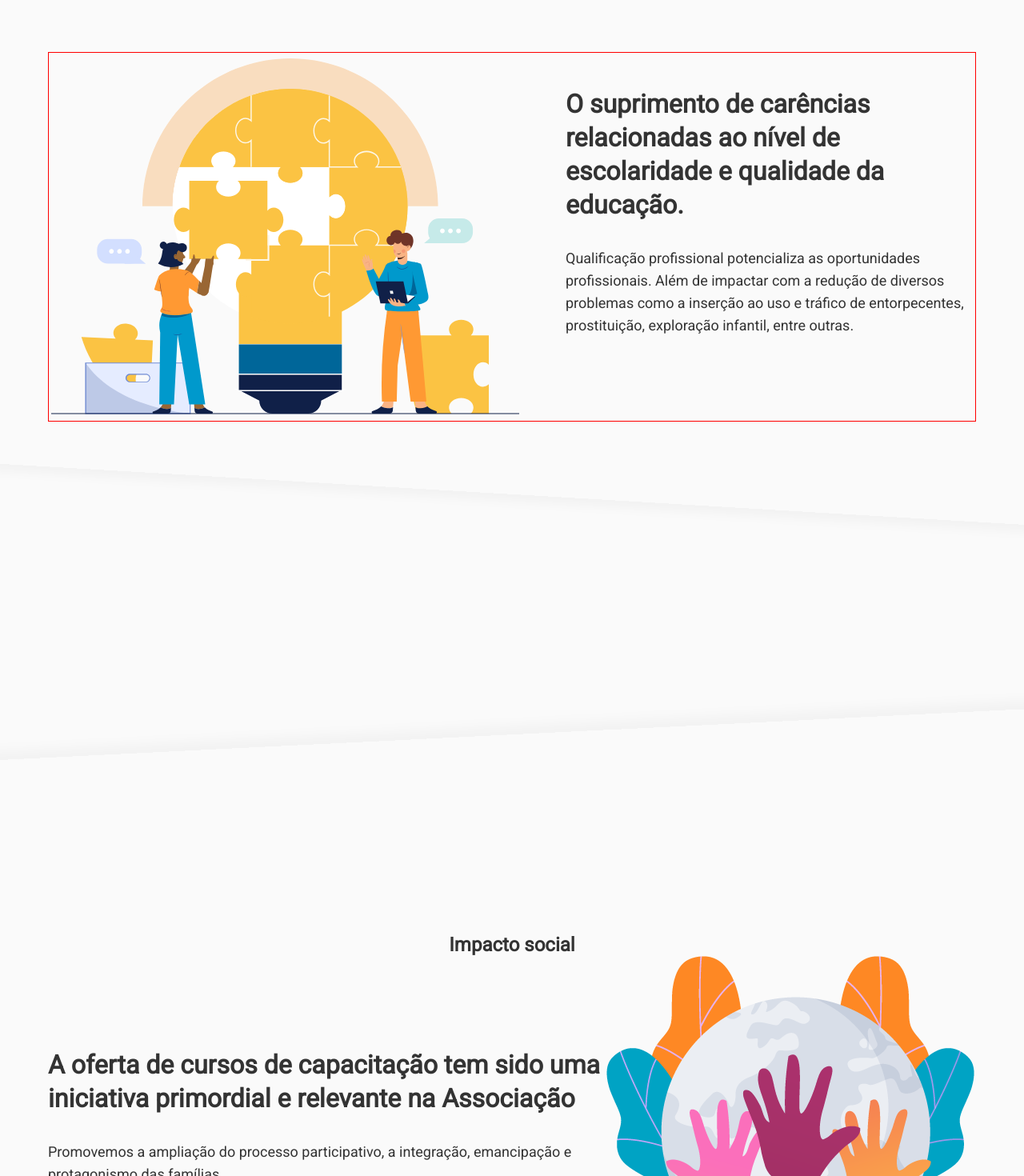
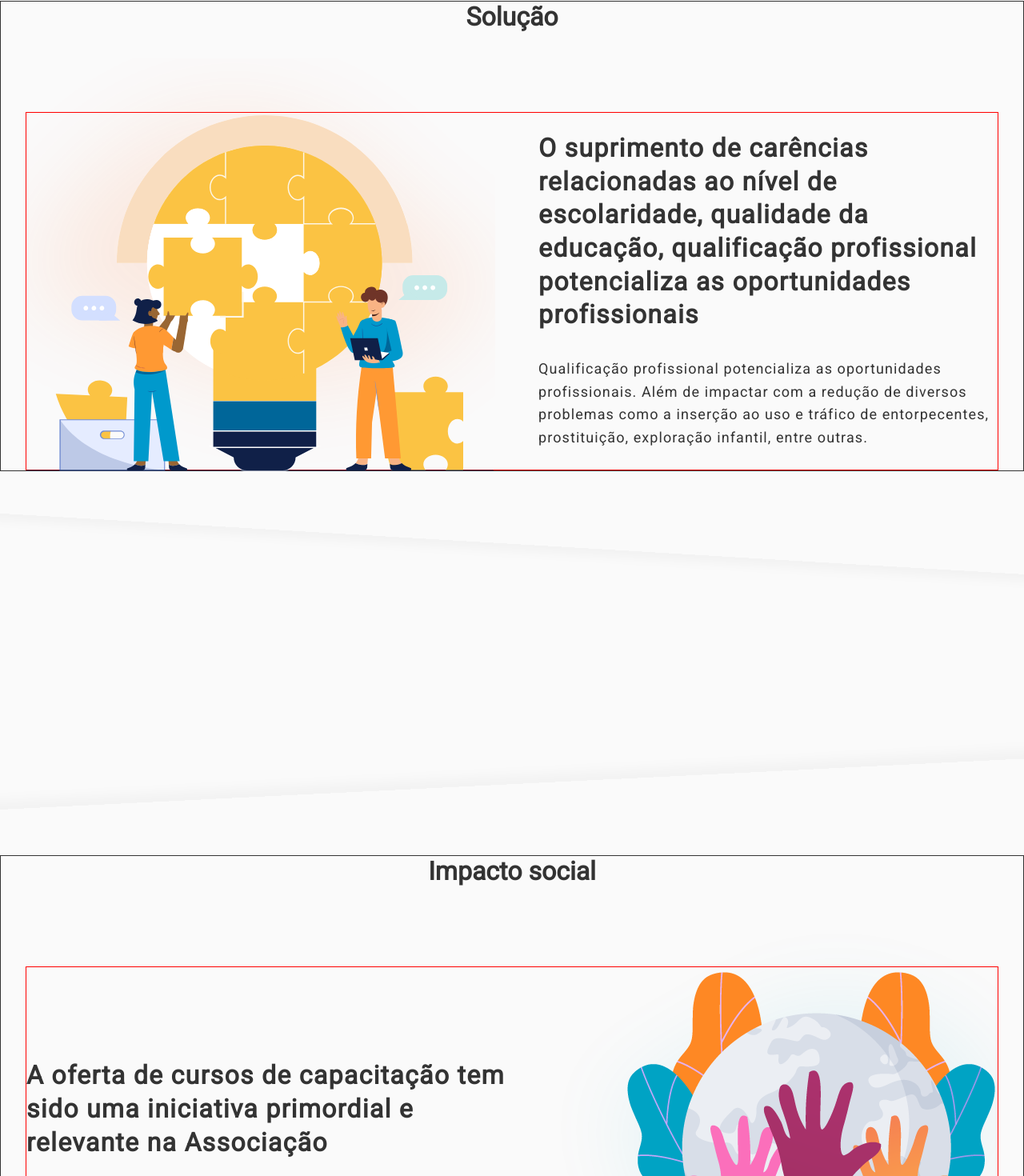
Before and after one commit to marcosaureliob/maoNoArado, a Next.js app: page / in a window 1280 px wide. Shown: the part 2713-4183 px from the top of the page at 80% size. Built offline with nearby package versions, Linux system fonts and the light colour scheme.

Commit message:
Settings on the home page

```diff
--- a/src/app/page.tsx
+++ b/src/app/page.tsx
@@ -8,10 +8,6 @@ import {
   ImageBolt,
   SecondContainer,
   ImageKids,
-  ThirdContainer,
-  Title,
-  FourthContainer,
-  ImageHands,
   PartnerList,
   ImagePartner,
   DonateSection,
@@ -21,6 +17,10 @@ import {
   BannerInfo,
   BoxInfo,
   BackgroundSection,
+  ContainerTwins,
+  PictureBox,
+  BoxContentTwins,
+  BoxInfoTwins,
 } from '@/styles/page/home'
 
 import BackgroundBanner from '@/assets/background-banner.svg'
@@ -107,6 +107,7 @@ export default function Home() {
         <ImageKids>
           <Image src={Kids} alt="Kids" fill style={{ objectFit: 'cover' }} />
         </ImageKids>
+
         <BoxInfo>
           <h2>Mão no Arado possui funções importantes na sociedade</h2>
           <p>
@@ -144,7 +145,7 @@ export default function Home() {
         </ImageKids>
       </SecondContainer>
 
-      <BackgroundSection>
+      <BackgroundSection marginTop>
         <Image
           src={BackgroundProjectTop}
           alt=""
@@ -153,26 +154,34 @@ export default function Home() {
         />
       </BackgroundSection>
 
-      <Title marginTop>
+      <ContainerTwins>
         <h2>Solução</h2>
-      </Title>
-      <ThirdContainer>
-        <ImageKids>
-          <Image src={People} alt="Peoples" />
-        </ImageKids>
-        <div>
-          <h2>
-            O suprimento de carências relacionadas ao nível de escolaridade e
-            qualidade da educação.
-          </h2>
+
+        <BoxContentTwins>
+          <PictureBox>
+            <Image
+              src={People}
+              alt="Peoples"
+              style={{ objectFit: 'cover', objectPosition: '50% -50px' }}
+            />
+          </PictureBox>
+
+          <BoxInfoTwins>
+            <h3>
+              O suprimento de carências relacionadas ao nível de escolaridade,
+              qualidade da educação, qualificação profissional potencializa as
+              oportunidades profissionais
+            </h3>
+
             <p>
               Qualificação profissional potencializa as oportunidades
-            profissionais. Além de impactar com a redução de diversos problemas
-            como a inserção ao uso e tráfico de entorpecentes, prostituição,
-            exploração infantil, entre outras.
+              profissionais. Além de impactar com a redução de diversos
+              problemas como a inserção ao uso e tráfico de entorpecentes,
+              prostituição, exploração infantil, entre outras.
             </p>
-        </div>
-      </ThirdContainer>
+          </BoxInfoTwins>
+        </BoxContentTwins>
+      </ContainerTwins>
 
       <BackgroundSection>
         <Image
@@ -192,24 +201,31 @@ export default function Home() {
         />
       </BackgroundSection>
 
-      <Title>
+      <ContainerTwins>
         <h2>Impacto social</h2>
-      </Title>
-      <FourthContainer>
-        <div>
-          <h2>
-            A oferta de cursos de capacitação tem sido uma iniciativa primordial
-            e relevante na Associação
-          </h2>
+
+        <BoxContentTwins>
+          <BoxInfoTwins widthSocial>
+            <h3>
+              A oferta de cursos de capacitação tem sido uma iniciativa
+              primordial e relevante na Associação
+            </h3>
+
             <p>
               Promovemos a ampliação do processo participativo, a integração,
               emancipação e protagonismo das famílias.
             </p>
-        </div>
-        <ImageHands>
-          <Image src={Hands} alt="Peoples" />
-        </ImageHands>
-      </FourthContainer>
+          </BoxInfoTwins>
+
+          <PictureBox>
+            <Image
+              src={Hands}
+              alt="Peoples"
+              style={{ objectFit: 'cover', objectPosition: '0 0' }}
+            />
+          </PictureBox>
+        </BoxContentTwins>
+      </ContainerTwins>
 
       <BackgroundSection>
         <Image
@@ -220,10 +236,8 @@ export default function Home() {
         />
       </BackgroundSection>
 
-      <Title>
+      <DonateSection>
         <h2>Doações</h2>
-      </Title>
-      <DonateSection>
         <DonateBox>
           <HashStraight size={40} />
           <h2>Fundo social</h2>
@@ -250,10 +264,9 @@ export default function Home() {
           COMO AJUDAR <HandHeart size={32} weight="fill" />{' '}
         </button>
       </ButtonDonate>
-      <Title>
+
+      <PartnerList>
         <h2>Parceiros que fazem parte deste projeto </h2>
-      </Title>
-      <PartnerList>
         <MaxWidthBox wrap>
           {imagePartners.map((partner) => {
             return (
--- a/src/styles/page/home.ts
+++ b/src/styles/page/home.ts
@@ -282,43 +282,114 @@ export const BoxInfo = styled('div', {
   },
 })
 
-export const ThirdContainer = styled('section', {
+// export const ThirdContainer = styled('section', {
+//   display: 'flex',
+//   alignItems: 'center',
+//   justifyContent: 'center',
+//   border: '1px solid red',
+//   gap: '3.5rem',
+//   marginTop: '6rem',
+//   div: {
+//     width: '32rem',
+//     height: '23.3rem',
+//     h2: {
+//       fontSize: '2rem',
+//       lineHeight: '2.625rem',
+//       fontWeight: 700,
+//       letter: '4%',
+//     },
+//     p: {
+//       fontSize: '1.125rem',
+//       lineHeight: '1.75rem',
+//       fontWeight: 400,
+//       letter: '4%',
+//       marginTop: '2rem',
+//     },
+//     '@mobile': {
+//       width: '22.5rem',
+//       gap: '2rem',
+//       marginTop: '2rem',
+//       flexDirection: 'column',
+//       h2: {
+//         fontSize: '1.6rem',
+//         textAlign: 'center',
+//       },
+//       p: {
+//         fontSize: '1.125rem',
+//         textAlign: 'center',
+//       },
+//     },
+//   },
+// })
+
+export const ContainerTwins = styled('section', {
+  border: '1px solid',
+
+  width: '100%',
+
+  display: 'flex',
+  flexDirection: 'column',
+  alignItems: 'center',
+  gap: '6.25rem',
+
+  h2: {
+    fontSize: '2rem',
+  },
+})
+
+export const BoxContentTwins = styled('section', {
+  border: '1px solid red',
+
+  width: '100%',
+  maxWidth: '76rem',
+
+  display: 'flex',
+  justifyContent: 'space-between',
+  alignItems: 'center',
+})
+
+export const BoxInfoTwins = styled('div', {
+  width: '100%',
+  maxWidth: '35.875rem',
+
+  display: 'flex',
+  flexDirection: 'column',
+  gap: '2rem',
+
+  variants: {
+    widthSocial: {
+      true: {
+        maxWidth: '43.5rem',
+      },
+    },
+  },
+
+  h3: {
+    fontSize: '2rem',
+    lineHeight: '130%',
+    letterSpacing: '0.04em',
+  },
+
+  p: {
+    fontSize: '1.125rem',
+    lineHeight: '160%',
+    letterSpacing: '0.06em',
+  },
+})
+
+export const PictureBox = styled('div', {
+  position: 'relative',
+
+  width: '100%',
+  maxWidth: '36.625rem',
+  height: '27.875rem',
+
   display: 'flex',
   alignItems: 'center',
   justifyContent: 'center',
-  border: '1px solid red',
-  gap: '3.5rem',
-  marginTop: '6rem',
-  div: {
-    width: '32rem',
-    height: '23.3rem',
-    h2: {
-      fontSize: '2rem',
-      lineHeight: '2.625rem',
-      fontWeight: 700,
-      letter: '4%',
-    },
-    p: {
-      fontSize: '1.125rem',
-      lineHeight: '1.75rem',
-      fontWeight: 400,
-      letter: '4%',
-      marginTop: '2rem',
-    },
-    '@mobile': {
-      width: '22.5rem',
-      gap: '2rem',
-      marginTop: '2rem',
-      flexDirection: 'column',
-      h2: {
-        fontSize: '1.6rem',
-        textAlign: 'center',
-      },
-      p: {
-        fontSize: '1.125rem',
-        textAlign: 'center',
-      },
-    },
+
+  img: {
+    width: '100%',
   },
 })
 
@@ -330,71 +401,59 @@ export const BackgroundSection = styled('div', {
       },
     },
   },
+
   position: 'relative',
   width: '100%',
   height: '10rem',
 })
 
-export const Title = styled('section', {
-  variants: {
-    marginTop: {
-      true: {
-        marginTop: '6.25rem',
-      },
-    },
-  },
-  display: 'flex',
-  alignItems: 'center',
-  justifyContent: 'center',
-  gap: '3.5rem',
-  marginTop: '10rem',
-})
-export const FourthContainer = styled('section', {
-  display: 'flex',
-  alignItems: 'center',
-  justifyContent: 'center',
-  width: '100%',
-  div: {
-    width: '43.5rem',
-    height: '13.5rem',
-    h2: {
-      fontSize: '2rem',
-      lineHeight: '2.625rem',
-      fontWeight: 700,
-      letter: '4%',
-    },
-    p: {
-      fontSize: '1.125rem',
-      lineHeight: '1.75rem',
-      fontWeight: 400,
-      letter: '4%',
-      marginTop: '2rem',
-    },
-    '@mobile': {
-      width: '22.5rem',
-      gap: '2rem',
-      flexDirection: 'column',
-      h2: {
-        fontSize: '1.6rem',
-        textAlign: 'center',
-      },
-      p: {
-        fontSize: '1.125rem',
-        textAlign: 'center',
-        marginTop: '0',
-      },
-    },
-  },
-})
-export const ImageHands = styled('section', {
-  position: 'relative',
-  width: '29rem',
-  height: '27.875rem',
+// export const FourthContainer = styled('section', {
+//   display: 'flex',
+//   alignItems: 'center',
+//   justifyContent: 'center',
+//   width: '100%',
+//   div: {
+//     width: '43.5rem',
+//     height: '13.5rem',
+//     h2: {
+//       fontSize: '2rem',
+//       lineHeight: '2.625rem',
+//       fontWeight: 700,
+//       letter: '4%',
+//     },
+//     p: {
+//       fontSize: '1.125rem',
+//       lineHeight: '1.75rem',
+//       fontWeight: 400,
+//       letter: '4%',
+//       marginTop: '2rem',
+//     },
+//     '@mobile': {
+//       width: '22.5rem',
+//       gap: '2rem',
+//       flexDirection: 'column',
+//       h2: {
+//         fontSize: '1.6rem',
+//         textAlign: 'center',
+//       },
+//       p: {
+//         fontSize: '1.125rem',
+//         textAlign: 'center',
+//         marginTop: '0',
+//       },
+//     },
+//   },
+// })
 
-  display: 'flex',
-  alignItems: 'center',
-  justifyContent: 'center',
-})
+// export const ImageHands = styled('section', {
+//   position: 'relative',
+//   width: '29rem',
+//   height: '27.875rem',
+
+//   display: 'flex',
+//   alignItems: 'center',
+//   justifyContent: 'center',
+// })
 
 export const DonateSection = styled('section', {
   display: 'flex',
```
Also changed, not shown: src/assets/hands.svg, src/assets/peoples.svg. Lines whose indentation alone changed are shown as unchanged.
